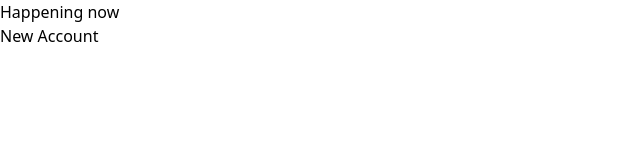
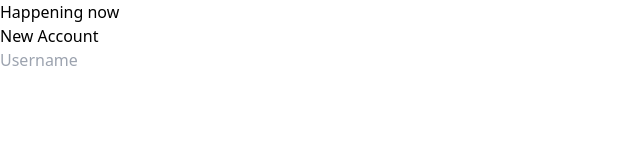
Before and after one commit to jim9112/jimmer, a Next.js app: page /login in a window 1280 px wide. Both pictures are taken after typing "name@example.com", "Sample123", "Sample123" into the empty fields and a click on the input "Submit". Shown: the top 160 px of the page, without its empty margins (0-640 px from the left). Built offline with nearby package versions, Linux system fonts and the light colour scheme; no server answers.

Commit message:
formatting

```diff
--- a/components/NewAccount.tsx
+++ b/components/NewAccount.tsx
@@ -2,6 +2,9 @@
   return (
     <div>
       <h2>New Account</h2>
+      <form action=''>
+        <input type='text' name='username' placeholder='Username' />
+      </form>
     </div>
   );
 };
```
